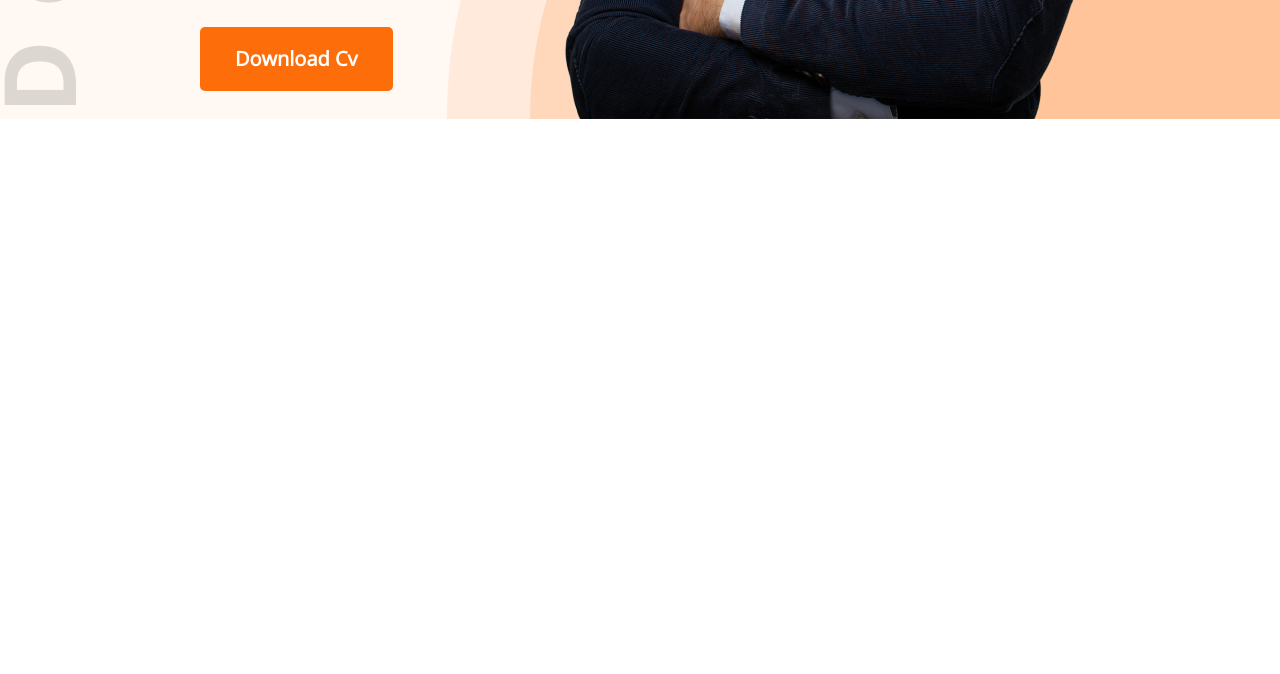
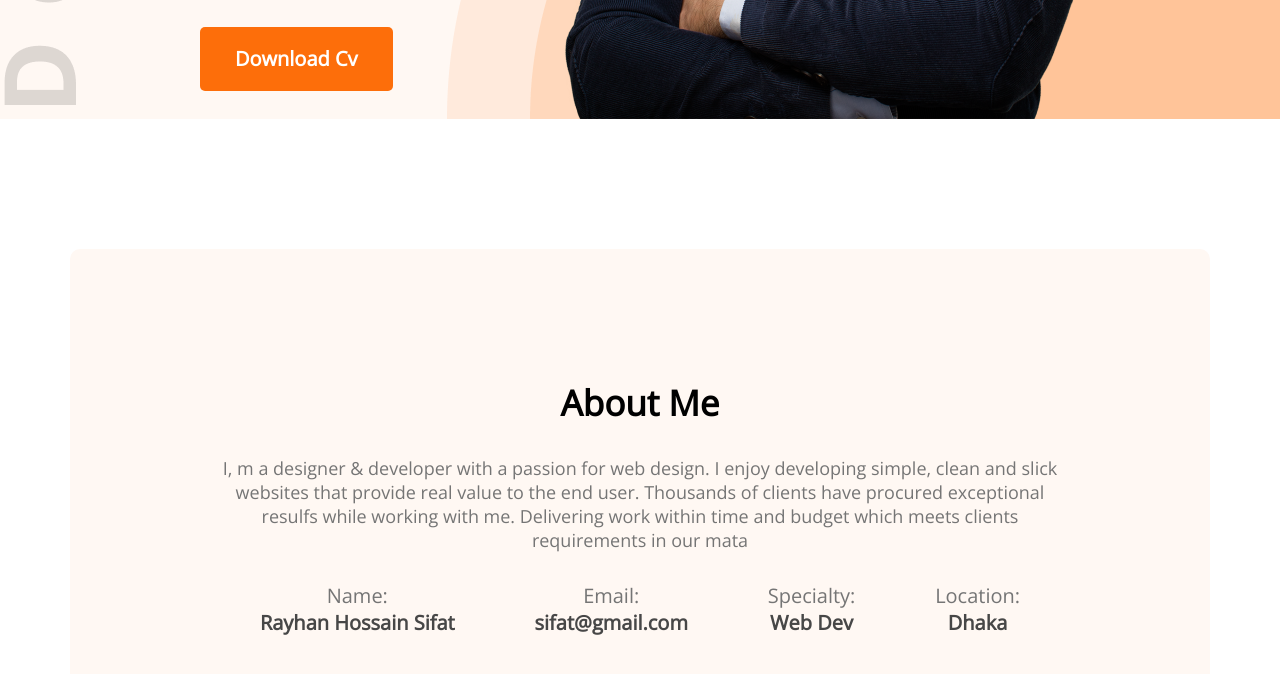
Before and after one commit to rayhansifat/Portfolio, a plain HTML site: page index.html in a window 1280 px wide. Shown: the part 721-1395 px from the top of the page. Before the commit the page ends 840 px from the top, so only its background shows below. Drawn offline with nearby package versions, Linux system fonts and the light colour scheme.

Commit message:
adding about section

```diff
--- a/Css/style.css
+++ b/Css/style.css
@@ -63,3 +63,46 @@ nav li{
     font-size: 18px;
     margin-bottom: 30px;
 }
+
+/* main section */
+main{
+    max-width: 1140px;
+    margin: 0 auto;
+}
+
+/* about section styles */
+
+
+.about{
+    margin-top: 130px;
+    background-color: #FFF8F3;
+    border-radius: 10px;
+    padding: 130px 150px;
+    text-align: center;
+
+}
+.section-title{
+
+    margin-bottom: 30px;
+    font-size: 35px;
+    font-weight: 30px;
+}
+.section-description{
+    color: #757575;
+    font-size: 18px;
+    margin-bottom: 30px;
+}
+
+.about-info-container{
+    display: flex;
+    justify-content: space-around;
+}
+.about .info-title{
+    font-size: 20px;
+    color: #757575;
+}
+.info-description{
+    font-weight: 700;
+    font-size: 20px;
+    color: #474747;
+}
--- a/index.html
+++ b/index.html
@@ -33,5 +33,36 @@
             <img src="images/hardy.png" alt="">
         </div>
     </header>
+
+    <main>
+        <section class="about">
+            <h3 class="section-title">About Me</h3>
+            <p class="section-description">
+                I, m a designer & developer with a passion for web design. I enjoy developing simple, clean and
+                slick websites that provide real value to the end user. Thousands of clients have procured
+                exceptional resulfs while working with me. Delivering work within time and budget which meets
+                clients requirements in our mata
+            </p>
+
+            <div class="about-info-container">
+                <div class="about-info">
+                    <p class="info-title">Name:</p>
+                    <p class="info-description">Rayhan Hossain Sifat</p>
+                </div>
+                <div class="about-info">
+                    <p class="info-title">Email:</p>
+                    <p class="info-description">sifat@gmail.com</p>
+                </div>
+                <div class="about-info">
+                    <p class="info-title">Specialty:</p>
+                    <p class="info-description">Web Dev</p>
+                </div>
+                <div class="about-info">
+                    <p class="info-title">Location:</p>
+                    <p class="info-description">Dhaka</p>
+                </div>
+            </div>
+        </section>
+    </main>
 </body>
 </html>
```
